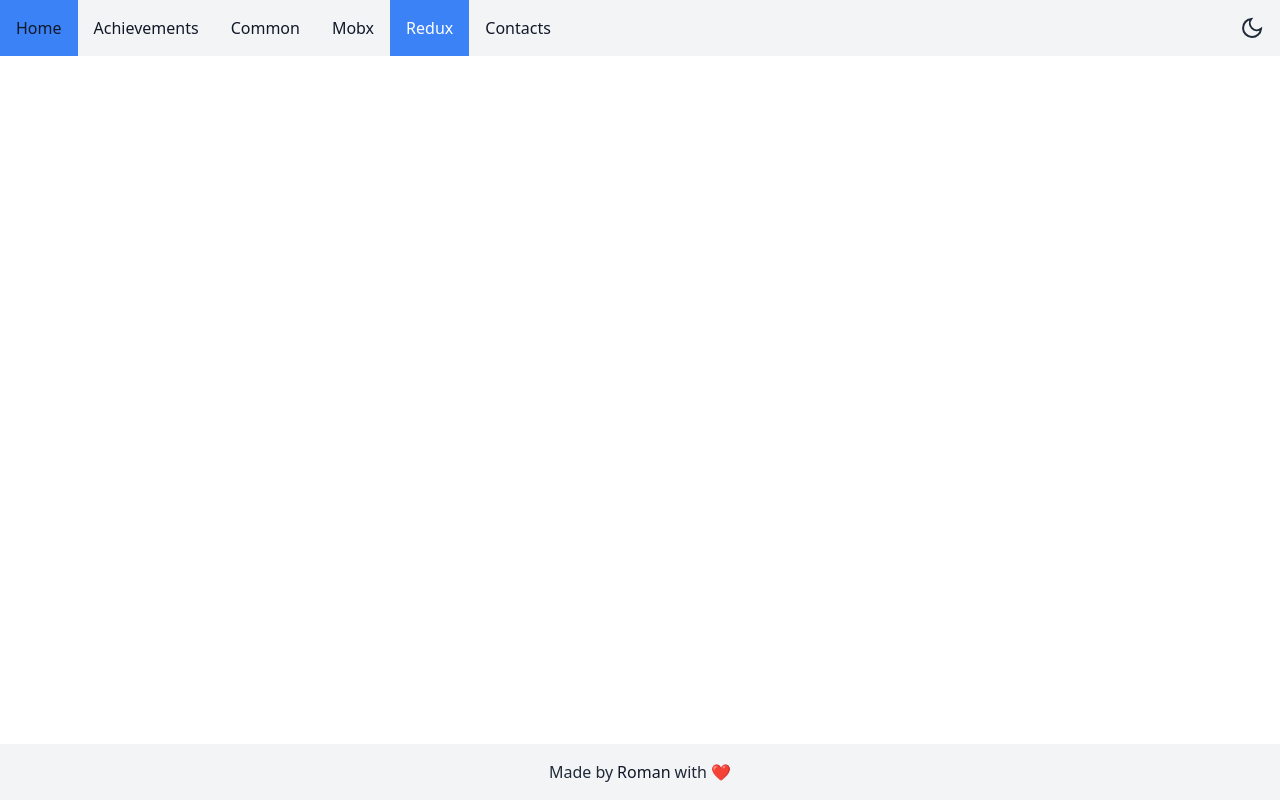
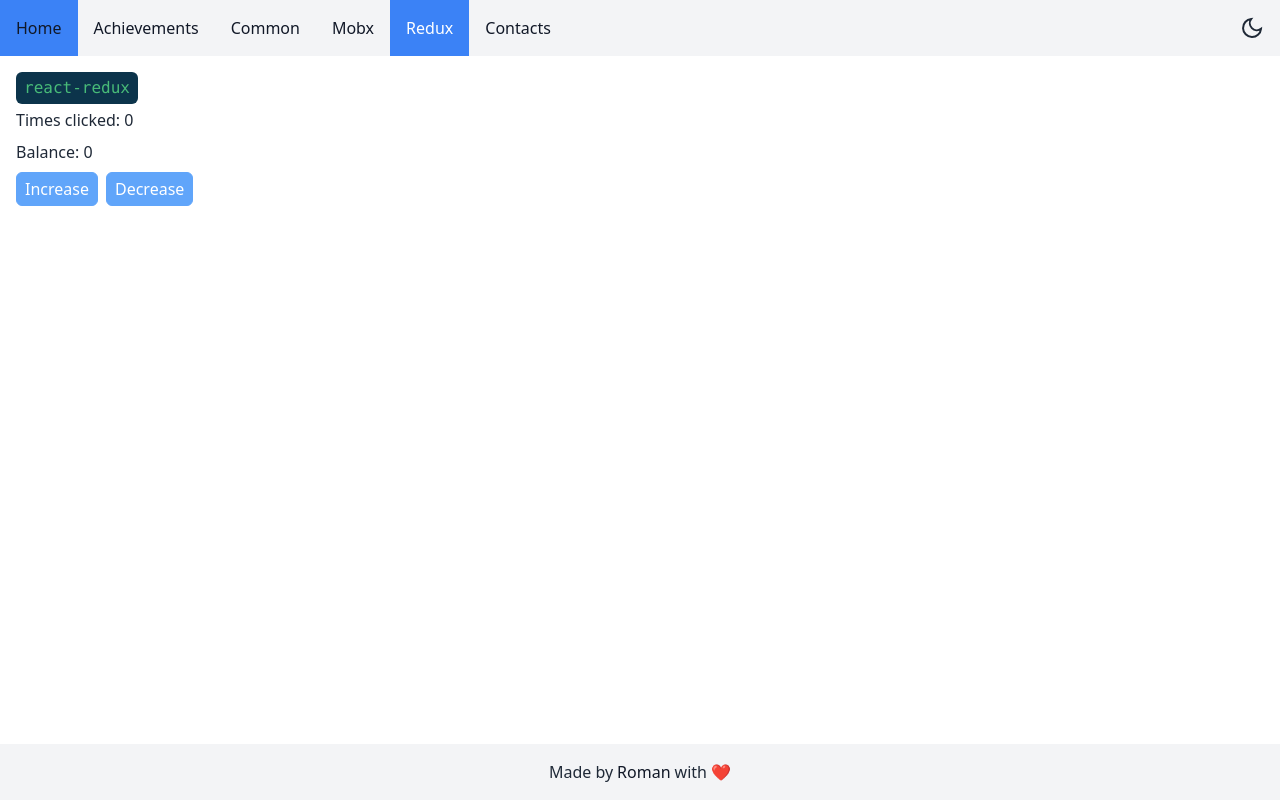
Before and after one commit to Hellek/react-learn, a React (Create React App) app: page /redux in a window 1280 px wide. Built offline with nearby package versions, Linux system fonts and the light colour scheme.

Commit message:
add example of redux simple using

```diff
--- /dev/null
+++ b/src/components/redux/Simple.tsx
@@ -0,0 +1,61 @@
+import { FC } from 'react'
+import { Provider, useSelector } from 'react-redux'
+import { createStore } from 'redux'
+
+interface ReduxAction {
+	type: string;
+	payload?: any;
+}
+
+interface State {
+	timesClicked: number
+	value: number
+}
+
+const defaultState = {
+	timesClicked: 0,
+	value: 0,
+}
+
+const counterReducer = function (state: State = defaultState, action: ReduxAction) {
+	switch (action.type) {
+	case 'counter/increase':
+		return { value: state.value + 1, timesClicked: state.timesClicked + 1 }
+	case 'counter/decrease':
+		return { value: state.value - 1, timesClicked: state.timesClicked + 1 }
+	default:
+		return state
+	}
+}
+
+
+// Create a Redux store holding the state of your app.
+// Its API is { subscribe, dispatch, getState }.
+const store = createStore(counterReducer)
+
+store.subscribe(() => console.info(store.getState()))
+
+const CounterComponent: FC = () => {
+	const timesClicked = useSelector((state: State) => state.timesClicked)
+	const value = useSelector((state: State) => state.value)
+
+	return (
+		<div>
+			<code className="mb-1 inline-block">react-redux</code>
+			<div className="mb-2">Times clicked: {timesClicked}</div>
+			<div className="mb-2">Balance: {value}</div>
+			<button className="mb-2 mr-2" onClick={() => { store.dispatch({ type: 'counter/increase' }) }}>Increase</button>
+			<button className="mb-2" onClick={() => { store.dispatch({ type: 'counter/decrease' }) }}>Decrease</button>
+		</div>
+	)
+}
+
+export const ReduxSimple: FC = () => {
+	return (
+		<Provider store={store}>
+			<CounterComponent />
+		</Provider>
+	)
+}
+
+export default ReduxSimple
--- a/src/pages/Redux.tsx
+++ b/src/pages/Redux.tsx
@@ -1,8 +1,11 @@
 import { FC } from 'react'
+
+import ReduxSimple from '@components/redux/Simple'
 
 export const ReduxPage: FC = () => {
 	return (
 		<div className="flex">
+			<ReduxSimple />
 			<div className="mr-5" />
 		</div>
 	)
```
